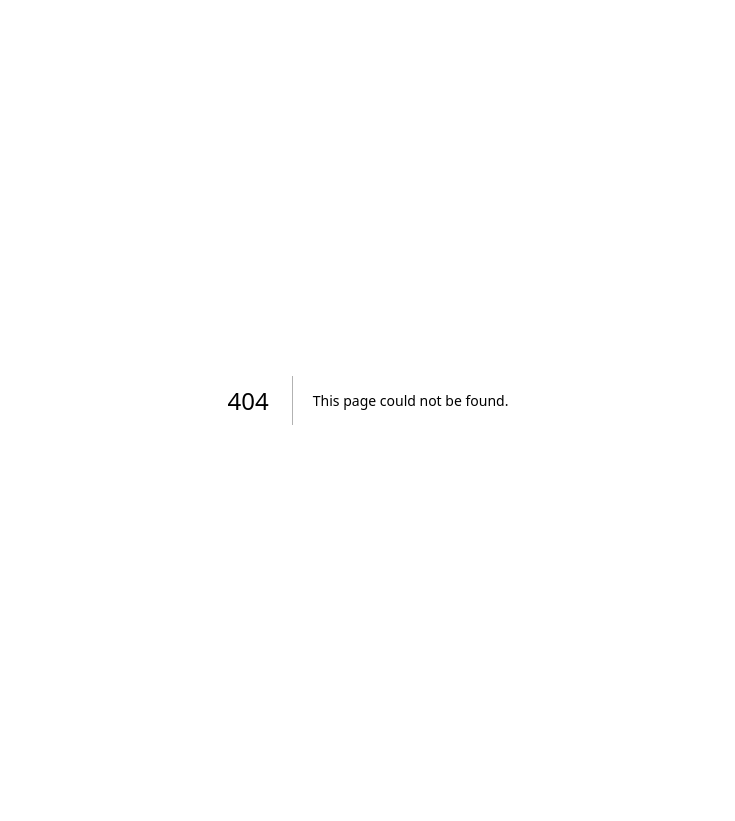
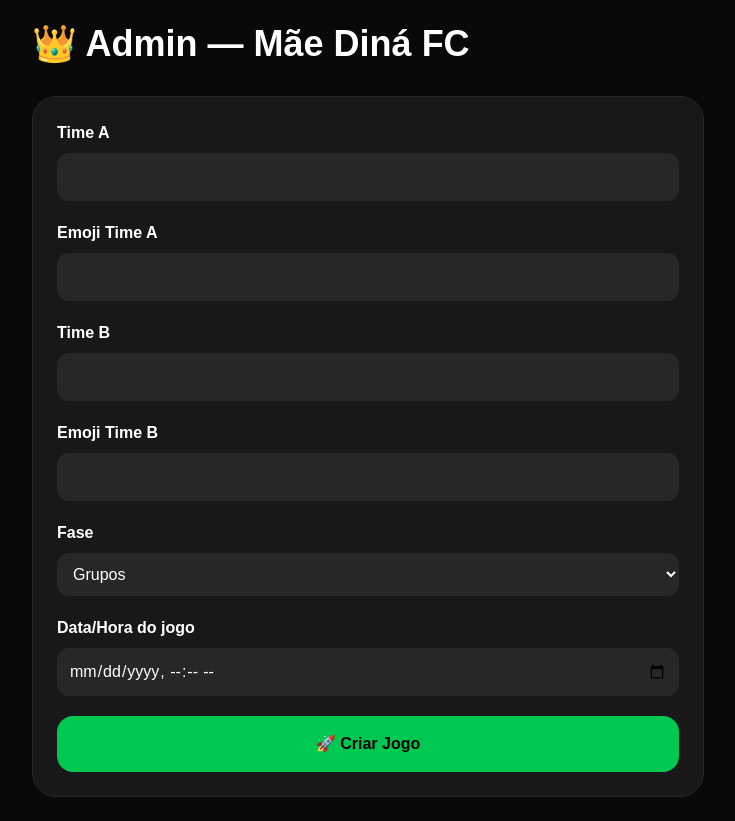
Before and after one commit to crsanches/mae-dina-fc, a Next.js app: page /admin in a window 1280 px wide. Before the commit this address had no page. Shown: the whole page, without its empty margins (272-1007 px from the left). Before the commit the page ends 800 px from the top, so only its background shows below. Built offline with nearby package versions, Linux system fonts and the light colour scheme.

Commit message:
criando ambiente administrador

```diff
--- /dev/null
+++ b/app/admin/page.tsx
@@ -0,0 +1,241 @@
+"use client";
+
+import { useState } from "react";
+
+import { db } from "../../lib/firebase";
+
+import {
+  addDoc,
+  collection,
+  serverTimestamp
+} from "firebase/firestore";
+
+export default function AdminPage() {
+
+  const [teamA, setTeamA] =
+    useState("");
+
+  const [teamB, setTeamB] =
+    useState("");
+
+  const [emojiA, setEmojiA] =
+    useState("");
+
+  const [emojiB, setEmojiB] =
+    useState("");
+
+  const [phase, setPhase] =
+    useState("Grupos");
+
+  const [matchDate, setMatchDate] =
+    useState("");
+
+  const [success, setSuccess] =
+    useState(false);
+
+  async function criarJogo() {
+
+    if (
+      !teamA ||
+      !teamB ||
+      !matchDate
+    ) {
+
+      alert("Preencha tudo 😄");
+
+      return;
+
+    }
+
+    await addDoc(
+      collection(db, "games"),
+      {
+
+        teamA,
+        teamB,
+
+        emojiA,
+        emojiB,
+
+        phase,
+
+        matchDate,
+
+        createdAt:
+          serverTimestamp()
+
+      }
+    );
+
+    setSuccess(true);
+
+    setTeamA("");
+    setTeamB("");
+    setEmojiA("");
+    setEmojiB("");
+
+    setTimeout(() => {
+
+      setSuccess(false);
+
+    }, 2000);
+
+  }
+
+  return (
+
+    <main className="min-h-screen bg-zinc-950 text-white p-6">
+
+      <div className="max-w-2xl mx-auto">
+
+        <h1 className="text-4xl font-black mb-8">
+          👑 Admin — Mãe Diná FC
+        </h1>
+
+        <div className="bg-zinc-900 rounded-3xl p-6 border border-zinc-800 space-y-5">
+
+          <div>
+
+            <label className="block mb-2 font-bold">
+              Time A
+            </label>
+
+            <input
+              value={teamA}
+              onChange={(e) =>
+                setTeamA(e.target.value)
+              }
+              className="w-full bg-zinc-800 rounded-xl p-3"
+            />
+
+          </div>
+
+          <div>
+
+            <label className="block mb-2 font-bold">
+              Emoji Time A
+            </label>
+
+            <input
+              value={emojiA}
+              onChange={(e) =>
+                setEmojiA(e.target.value)
+              }
+              className="w-full bg-zinc-800 rounded-xl p-3"
+            />
+
+          </div>
+
+          <div>
+
+            <label className="block mb-2 font-bold">
+              Time B
+            </label>
+
+            <input
+              value={teamB}
+              onChange={(e) =>
+                setTeamB(e.target.value)
+              }
+              className="w-full bg-zinc-800 rounded-xl p-3"
+            />
+
+          </div>
+
+          <div>
+
+            <label className="block mb-2 font-bold">
+              Emoji Time B
+            </label>
+
+            <input
+              value={emojiB}
+              onChange={(e) =>
+                setEmojiB(e.target.value)
+              }
+              className="w-full bg-zinc-800 rounded-xl p-3"
+            />
+
+          </div>
+
+          <div>
+
+            <label className="block mb-2 font-bold">
+              Fase
+            </label>
+
+            <select
+              value={phase}
+              onChange={(e) =>
+                setPhase(e.target.value)
+              }
+              className="w-full bg-zinc-800 rounded-xl p-3"
+            >
+
+              <option>
+                Grupos
+              </option>
+
+              <option>
+                Oitavas
+              </option>
+
+              <option>
+                Quartas
+              </option>
+
+              <option>
+                Semifinal
+              </option>
+
+              <option>
+                Final
+              </option>
+
+            </select>
+
+          </div>
+
+          <div>
+
+            <label className="block mb-2 font-bold">
+              Data/Hora do jogo
+            </label>
+
+            <input
+              type="datetime-local"
+              value={matchDate}
+              onChange={(e) =>
+                setMatchDate(e.target.value)
+              }
+              className="w-full bg-zinc-800 rounded-xl p-3"
+            />
+
+          </div>
+
+          <button
+            onClick={criarJogo}
+            className="w-full bg-green-500 hover:bg-green-600 transition text-black font-black rounded-2xl p-4"
+          >
+            🚀 Criar Jogo
+          </button>
+
+          {success && (
+
+            <div className="bg-green-500 text-black font-bold rounded-xl p-3 text-center">
+
+              ✅ Jogo criado com sucesso!
+
+            </div>
+
+          )}
+
+        </div>
+
+      </div>
+
+    </main>
+
+  );
+
+}
```
